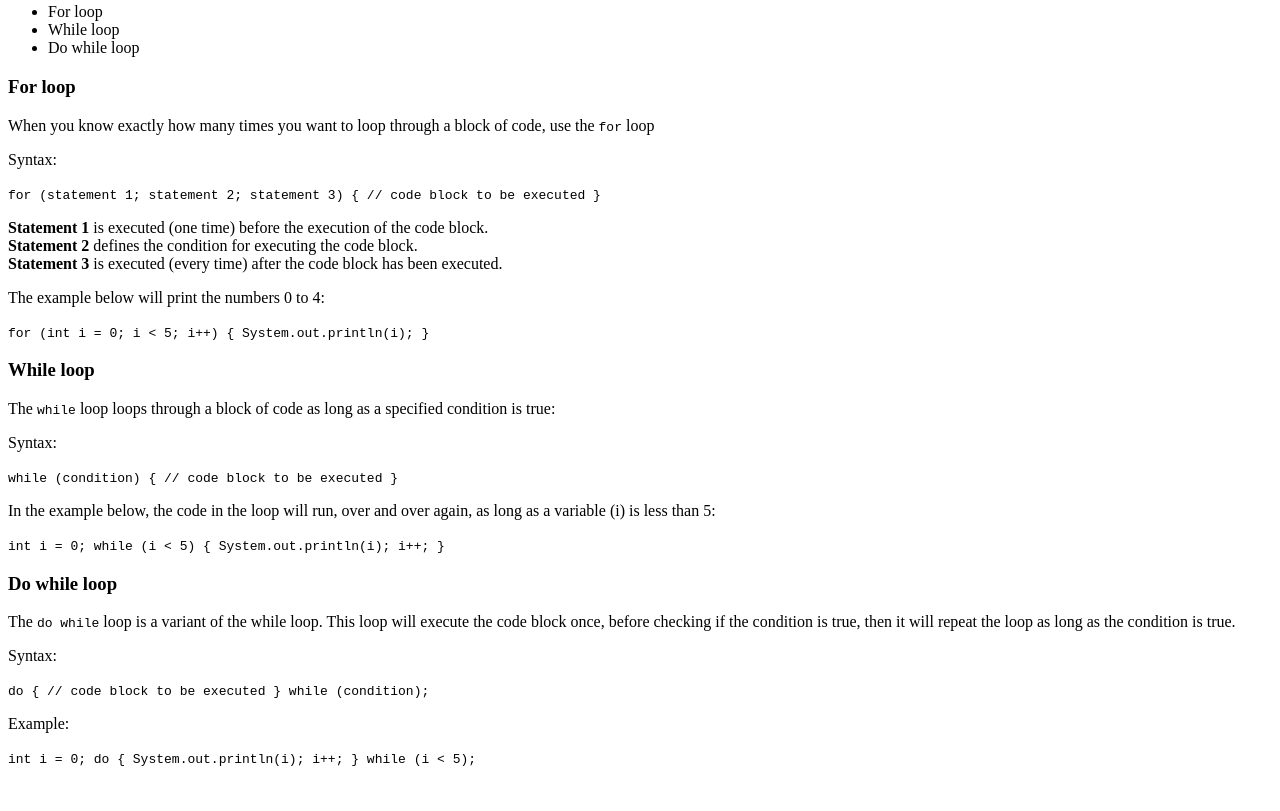
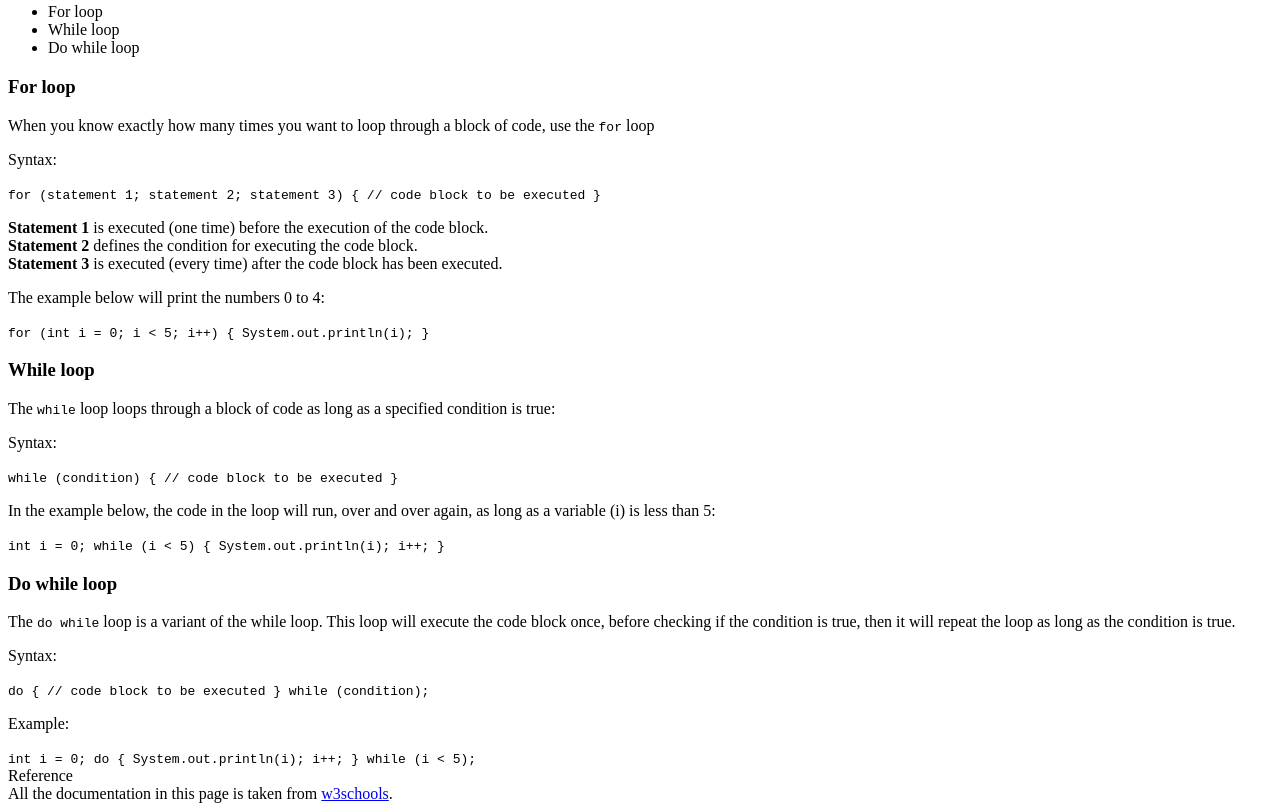
Before and after one commit to Aishi-Jain/Java-Technical-Documentation-Page, a plain HTML site: page index.html in a window 1280 px wide. Shown: the part 7658-8469 px from the top of the page. Before the commit the page ends 8433 px from the top, so only its background shows below. Drawn offline with Linux system fonts and the light colour scheme.

Commit message:
Reference

```diff
--- a/index.html
+++ b/index.html
@@ -633,6 +633,12 @@
                 </code>
             </article>
         </section>
+        <section class="main-section" id="Reference">
+            <header>Reference</header>
+            <article>
+                All the documentation in this page is taken from <a href="https://www.w3schools.com/">w3schools</a>.
+            </article>
+        </section>
     </main>
 </body>
 </html>
```
